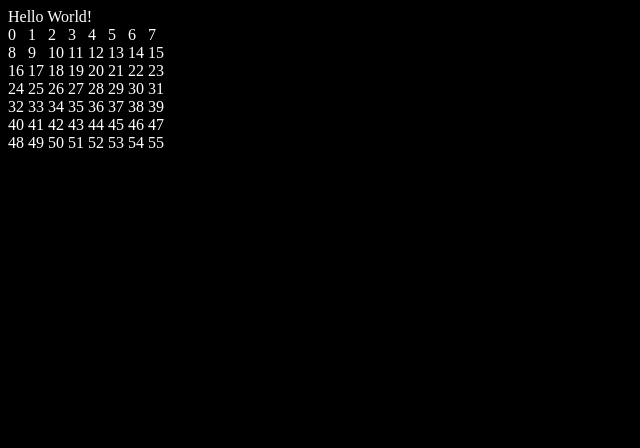
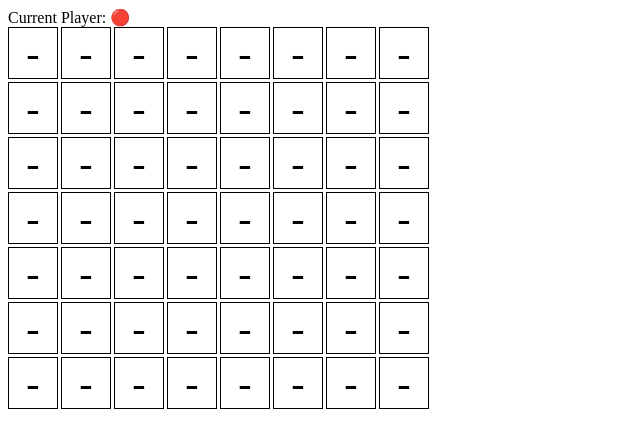
Before and after one commit to AaronAndMattProjects/Connect4, a plain HTML site: page index.html in a window 1280 px wide. Shown: the whole page, without its empty margins (0-640 px from the left). Drawn offline with Linux system fonts and the light colour scheme.

Commit message:
add logic for placing pieces onto the board

```diff
--- a/css/styles.css
+++ b/css/styles.css
@@ -1,8 +1,15 @@
-body {
-    background-color: black;
-    color: white;
+#game-board {
+    display: inline-grid;
+    grid-template-columns: 50px 50px 50px 50px 50px 50px 50px 50px;
+    grid-gap: 3px;
 }
-#game {
-    display: grid;
-    grid-template-columns: 20px 20px 20px 20px 20px 20px 20px 20px;
+
+#game-board>.slot-item {
+    cursor: pointer;
+    display: flex;
+    justify-content: center;
+    align-items: center;
+    border: 1px solid black;
+    font-size: 2.5em;
+    height: 50px;
 }
--- a/index.html
+++ b/index.html
@@ -1,6 +1,7 @@
 <!DOCTYPE html>
 
 <html>
+
 <head>
     <meta charset="utf-8" />
     <meta http-equiv="X-UA-Compatible" content="IE=edge" />
@@ -9,9 +10,13 @@
     <meta name="viewport" content="width=device-width, initial-scale=1" />
     <link rel="stylesheet" href="./css/styles.css" />
 </head>
+
 <body>
-        Hello World!
-        <div id="game"></div>
+    <div id="game">
+        <div>Current Player: <span id="current-player"></span></div>
+        <div id="game-board"></div>
+    </div>
 </body>
 <script src="./scripts/index.js"></script>
+
 </html>
--- a/scripts/index.js
+++ b/scripts/index.js
@@ -1,13 +1,61 @@
-console.log("foo");
-
 const rows = 8;
 const cols = 7;
 
-var game = document.getElementById("game");
+var currentPlayer = '🔴'
+let gameData = []
+var gameBoard = document.querySelector("#game > #game-board");
+var currentPlayerDiv = document.querySelector("#game #current-player");
 
-for (i = 0; i < rows * cols; i++) {
-    var slotItem = document.createElement("div");
-    slotItem.classList.add("slot-item");
-    slotItem.innerText = i;
-    game.appendChild(slotItem);
+function setCurrentPlayerText() {
+    currentPlayerDiv.innerText = currentPlayer;
 }
+
+function tryMove(col) {
+    let possibleCells = []
+    for (i = 0; i < rows - 1; i++) {
+        possibleCells.push(i * rows + col)
+    }
+    for (let i = possibleCells.length - 1; i >= 0; i--) {
+        if (gameData[possibleCells[i]] === '-') {
+            gameData[possibleCells[i]] = currentPlayer;
+            updateBoard()
+            break;
+        }
+    }
+
+    return true
+}
+
+gameBoard.addEventListener('click', e => {
+    let index = e.target.getAttribute('data-cell-index')
+    if (index === null) {
+        return
+    }
+    if (tryMove(index % (cols + 1))) {
+        currentPlayer = currentPlayer === '🔴' ? '🟡' : '🔴'
+        setCurrentPlayerText()
+    }
+})
+
+function updateBoard() {
+    gameBoard.innerHTML = ''
+    for (i = 0; i < rows * cols; i++) {
+        var slotItem = document.createElement("div");
+        slotItem.classList.add("slot-item");
+        slotItem.setAttribute('data-cell-index', i)
+        slotItem.innerText = gameData[i]
+        gameBoard.appendChild(slotItem);
+    }
+}
+
+function setup() {
+    setCurrentPlayerText()
+
+    for (i = 0; i < rows * cols; i++) {
+        gameData[i] = '-'
+    }
+
+    updateBoard()
+}
+
+setup()
```
Lines whose indentation alone changed are shown as unchanged.
